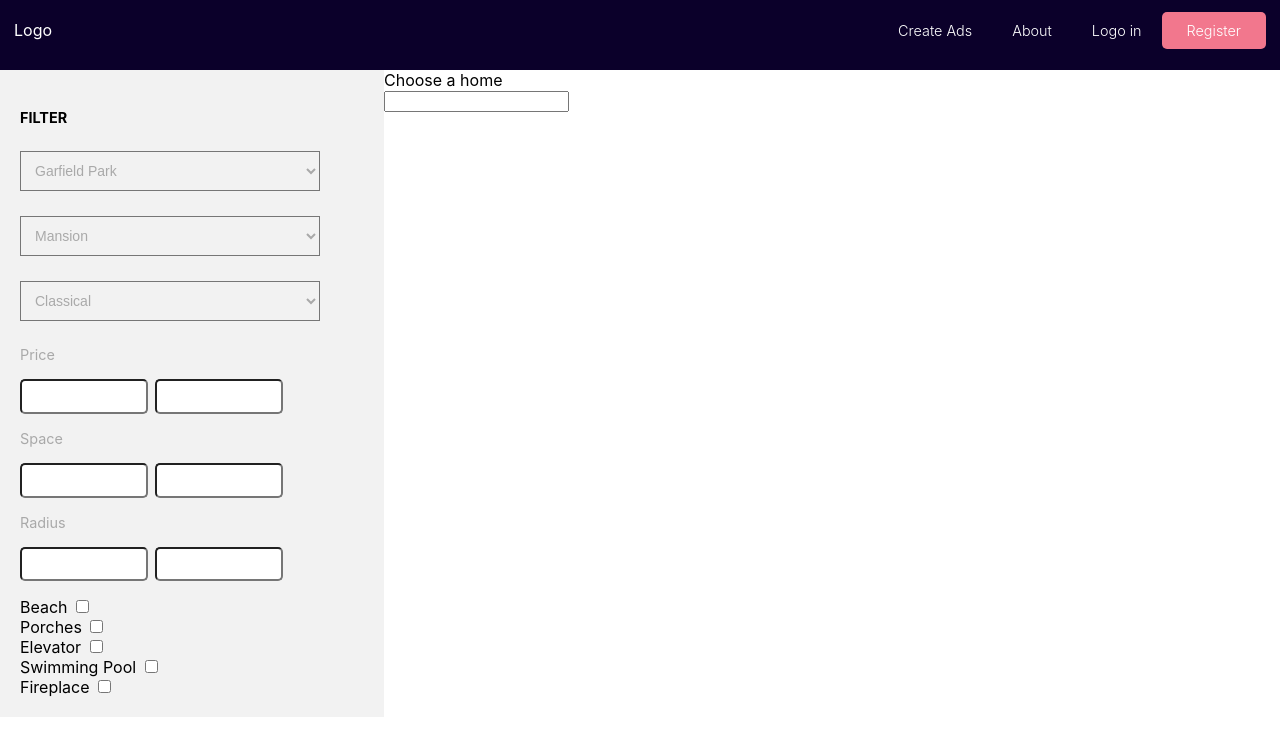
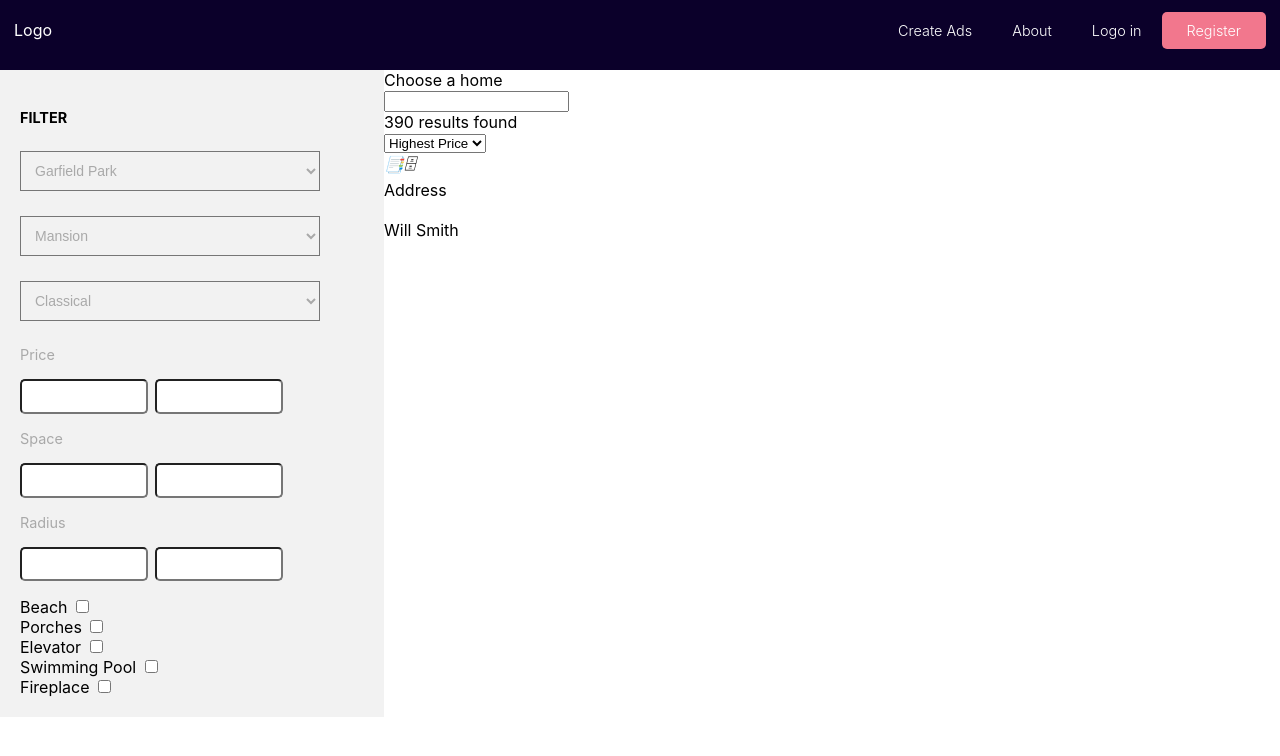
Before and after one commit to Tduncan14/reactRealEstate, a React (Create React App) app: page / in a window 1280 px wide. Shown: the top 756 px of the page. Built offline with nearby package versions, Linux system fonts and the light colour scheme.

Commit message:
keep moving forward:

```diff
--- a/src/Components/Listing.js
+++ b/src/Components/Listing.js
@@ -11,10 +11,39 @@ const Listing = () =>{
 
          <section className="sortBy">
 
+             <div>
+                 390 results found
+             </div>
+
+             <div className="sortOptions">
+                 <select name="sortby" className="sortArea">
+                   <option value="price-asc">Highest Price</option>
+                   <option value="price-dsc">Lowest Price</option>
+                 </select>
+
+                  <div className="view">
+                  <i className="fa fa-th-list">📑</i>
+                  <i className="fa fa-th-menu">🗄</i>
+                  </div>
+             </div>
          </section>
 
          <section className="listingsResults">
+            <div className ="listing">
+                <div className="listing-image">
+                    <span className="Address">Address</span>
+                    <div className="details">
+                        <div className="user-image">
+                            <img src=""/>
+                        </div>
+                        <div className="user-details">
+                            <span className="user-name">Will Smith</span>
+                        </div>
+                    </div>
+                    <img src="" />
 
+                </div>
+            </div>
          </section>
 
          <section className="pagination">
```
